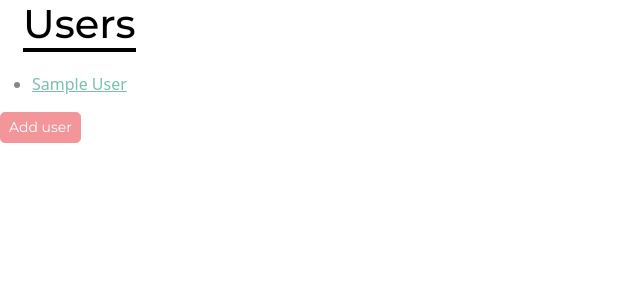
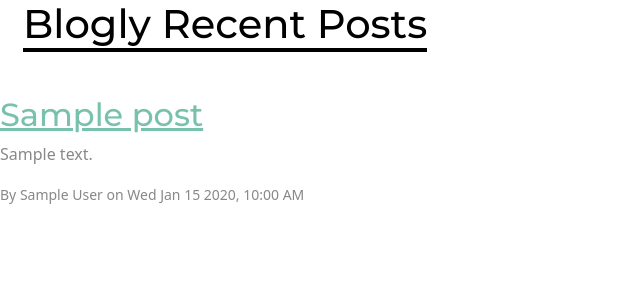
Before and after one commit to vrussillo/flask-sqlaclehmy-blogly, a Flask app: page / in a window 1280 px wide. Shown: the top 300 px of the page, without its empty margins (0-640 px from the left). Run offline with Flask 2, Linux system fonts and the light colour scheme; tables that the repository leaves empty hold one stand-in row (values such as "Sample post").

Commit message:
part two of blogly

```diff
--- a/app.py
+++ b/app.py
@@ -1,36 +1,54 @@
-from flask import Flask, render_template, request, session, redirect
+from flask import Flask, request, redirect, render_template, flash, session
 from flask_debugtoolbar import DebugToolbarExtension
-from models import db, connect_db, User
+from models import db, connect_db, User, Post
 
 app = Flask(__name__)
+app.config['SQLALCHEMY_DATABASE_URI'] = "postgresql:///blogly"
+app.config['SQLALCHEMY_TRACK_MODIFICATIONS'] = False
+app.config['SECRET_KEY'] = 'dankvibesbro'
 
-app.config['SQLALCHEMY_DATABASE_URI'] = 'postgresql:///blogly'
-app.config['SQLALCHEMY_TRACK_MODIFICATIONS'] = False
-app.config['SQLALCHEMY_ECHO'] = True
-app.config['SECRET_KEY'] = "dankvibesbro"
-app.config['DEBUG_TB_INTERCEPT_REDIRECTS'] = False
-
-debug = DebugToolbarExtension(app)
+toolbar = DebugToolbarExtension(app)
 
 connect_db(app)
 db.create_all()
 
+
+@app.route('/')
+def root():
+    """Show recent list of posts, most-recent first."""
+
+    posts = Post.query.order_by(Post.created_at.desc()).limit(5).all()
+    return render_template("posts/homepage.html", posts=posts)
+
+
+@app.errorhandler(404)
+def page_not_found(e):
+    """Show 404 NOT FOUND page."""
+
+    return render_template('404.html'), 404
+
+
+##############################################################################
+# User route
+
 @app.route('/users')
-@app.route('/')
-def index():
-    """Return homepage with user info."""
+def users_index():
+    """Show a page with info on all users"""
+
     users = User.query.order_by(User.last_name, User.first_name).all()
-    return render_template("index.html", users=users)
+    return render_template('users/index.html', users=users)
+
 
 @app.route('/users/new', methods=["GET"])
 def users_new_form():
-    """ get user form"""
+    """Show a form to create a new user"""
 
     return render_template('users/new.html')
 
+
 @app.route("/users/new", methods=["POST"])
 def users_new():
-    """user form post"""
+    """Handle form submission for creating a new user"""
 
     new_user = User(
         first_name=request.form['first_name'],
@@ -39,9 +57,7 @@ def users_new():
 
     db.session.add(new_user)
     db.session.commit()
-
-    db.session.add(new_user)
-    db.session.commit()
+    flash(f"User {new_user.full_name} added.")
 
     return redirect("/users")
 
@@ -73,6 +89,7 @@ def users_update(user_id):
 
     db.session.add(user)
     db.session.commit()
+    flash(f"User {user.full_name} edited.")
 
     return redirect("/users")
 
@@ -84,5 +101,78 @@ def users_destroy(user_id):
     user = User.query.get_or_404(user_id)
     db.session.delete(user)
     db.session.commit()
+    flash(f"User {user.full_name} deleted.")
 
     return redirect("/users")
+
+
+##############################################################################
+# Posts route
+
+
+@app.route('/users/<int:user_id>/posts/new')
+def posts_new_form(user_id):
+    """Show a form to create a new post for a specific user"""
+
+    user = User.query.get_or_404(user_id)
+    return render_template('posts/new.html', user=user)
+
+
+@app.route('/users/<int:user_id>/posts/new', methods=["POST"])
+def posts_new(user_id):
+    """Handle form submission for creating a new post for a specific user"""
+
+    user = User.query.get_or_404(user_id)
+    new_post = Post(title=request.form['title'],
+                    content=request.form['content'],
+                    user=user)
+
+    db.session.add(new_post)
+    db.session.commit()
+    flash(f"Post '{new_post.title}' added.")
+
+    return redirect(f"/users/{user_id}")
+
+
+@app.route('/posts/<int:post_id>')
+def posts_show(post_id):
+    """Show a page with info on a specific post"""
+
+    post = Post.query.get_or_404(post_id)
+    return render_template('posts/show.html', post=post)
+
+
+@app.route('/posts/<int:post_id>/edit')
+def posts_edit(post_id):
+    """Show a form to edit an existing post"""
+
+    post = Post.query.get_or_404(post_id)
+    return render_template('posts/edit.html', post=post)
+
+
+@app.route('/posts/<int:post_id>/edit', methods=["POST"])
+def posts_update(post_id):
+    """Handle form submission for updating an existing post"""
+
+    post = Post.query.get_or_404(post_id)
+    post.title = request.form['title']
+    post.content = request.form['content']
+
+    db.session.add(post)
+    db.session.commit()
+    flash(f"Post '{post.title}' edited.")
+
+    return redirect(f"/users/{post.user_id}")
+
+
+@app.route('/posts/<int:post_id>/delete', methods=["POST"])
+def posts_destroy(post_id):
+    """Handle form submission for deleting an existing post"""
+
+    post = Post.query.get_or_404(post_id)
+
+    db.session.delete(post)
+    db.session.commit()
+    flash(f"Post '{post.title} deleted.")
+
+    return redirect(f"/users/{post.user_id}")
--- a/models.py
+++ b/models.py
@@ -1,4 +1,5 @@
 from enum import unique
+import datetime
 from flask_sqlalchemy import SQLAlchemy
 
 db = SQLAlchemy()
@@ -11,31 +12,54 @@ def connect_db(app):
 # MODELS GO BELOW
 
 class User(db.Model):
-    __tablename__ = "users"
 
+        __tablename__ = "users"
 
-    def __repr__(self):
-        p = self
-        return f"<Pet id={p.id} name={p.name} species={p.species} hunger={p.hunger}>"
-
-    id = db.Column(db.Integer,
+        id = db.Column(db.Integer,
             primary_key=True,
             autoincrement=True)
 
-    first_name = db.Column(db.String(50),
+        first_name = db.Column(db.String(50),
             nullable=False,
             unique=True)
 
-    last_name = db.Column(db.String(30),
+        last_name = db.Column(db.String(30),
             nullable=False,
             unique=True)
 
-    image_url = db.Column(db.String,
+        image_url = db.Column(db.String,
             nullable=True
             )
 
-    @property
-    def full_name(self):
-        """Return full name of user."""
+        posts = db.relationship("Post", backref="user", cascade="all, delete-orphan")
 
-        return f"{self.first_name} {self.last_name}"
+        @property
+        def full_name(self):
+
+                return f"{self.first_name} {self.last_name}"
+
+
+class Post(db.Model):
+
+        __tablename__ = "post"
+
+        id = db.Column(db.Integer,
+            primary_key=True,
+            autoincrement=True)
+
+        title = db.Column(db.Text,
+        nullable=False,)
+
+        content = db.Column(db.Text,
+        nullable=False,)
+
+        created_at = db.Column(db.DateTime,
+        nullable=False,
+        default=datetime.datetime.now)
+
+        user_id = db.Column(db.Integer, db.ForeignKey('users.id'), nullable=False)
+
+        @property
+        def friendly_date(self):
+
+                return self.created_at.strftime("%a %b %-d  %Y, %-I:%M %p")
--- /dev/null
+++ b/templates/posts/homepage.html
@@ -0,0 +1,14 @@
+{% extends 'base.html' %} {% block title %}Blogly{% endblock %} {% block content
+%}
+
+<h1>Blogly Recent Posts</h1>
+
+{% for post in posts %}
+<h2 class="mt-4">
+  <a href="/posts/{{ post.id }}">{{ post.title }}</a>
+</h2>
+<p>{{ post.content }}</p>
+<p>
+  <small>By {{ post.user.full_name }} on {{ post.friendly_date }}</small>
+</p>
+{% endfor %} {% endblock %}}
--- a/templates/users/edit.html
+++ b/templates/users/edit.html
@@ -12,7 +12,6 @@
         id="first_name"
         name="first_name"
         value="{{ user.first_name }}"
-        required
       />
     </div>
   </div>
@@ -26,7 +25,6 @@
         id="last_name"
         name="last_name"
         value="{{ user.last_name }}"
-        required
       />
     </div>
   </div>
@@ -40,7 +38,6 @@
         id="image_url"
         name="image_url"
         value="{{ user.image_url }}"
-        required
       />
     </div>
   </div>
```
Also changed, not shown: templates/posts/edit.html (added, +38 -0 lines), templates/posts/new.html (added, +29 -0 lines), templates/posts/show.html (added, +33 -0 lines), templates/users/show.html (+17 -0 lines), templates/users/index.html (renamed from templates/index.html).
